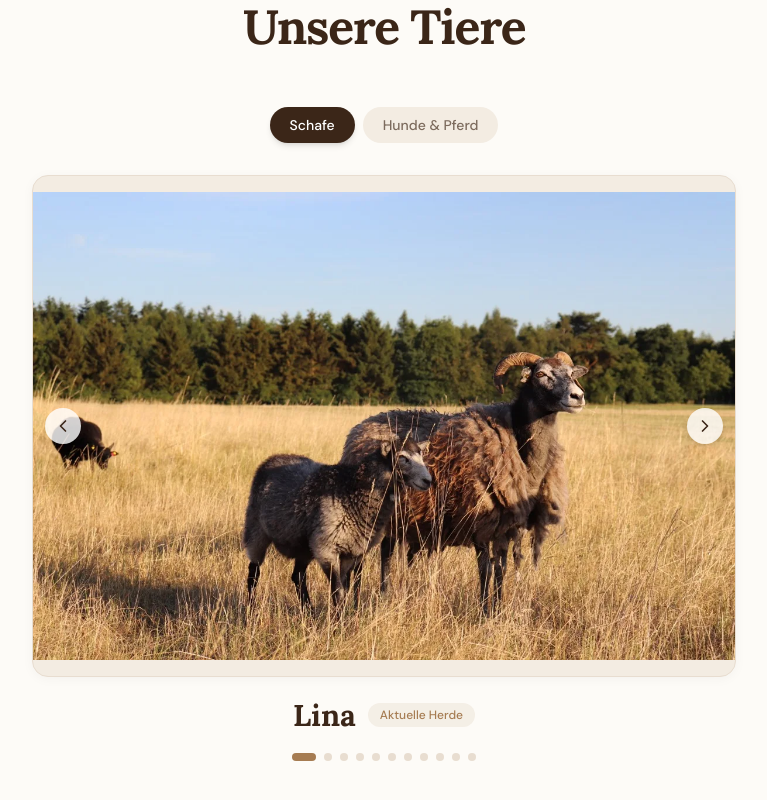
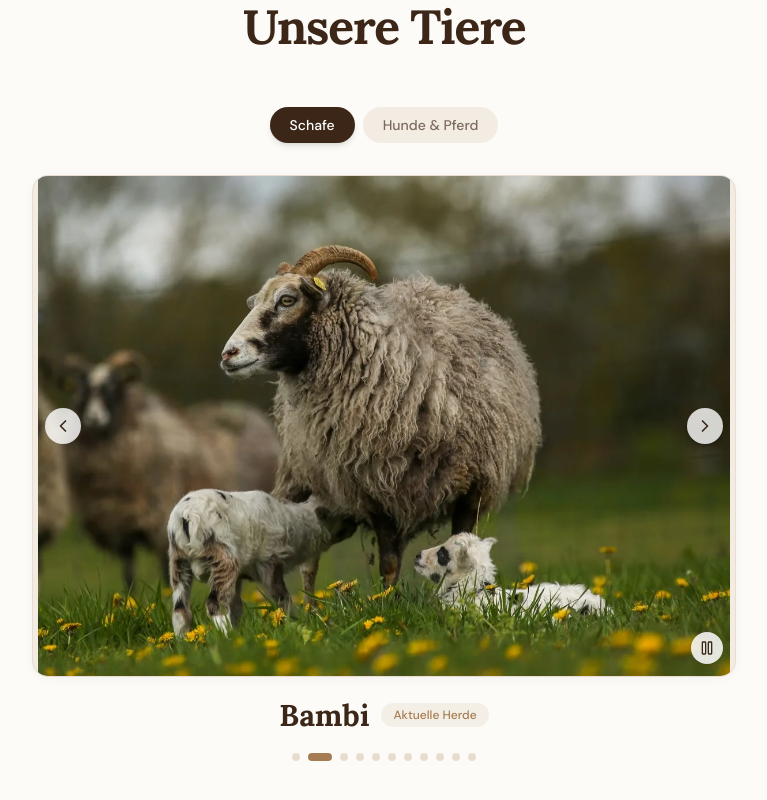
Before and after one commit to coderift7/aufm-schaeferhof, a Next.js app: page / in a window 1280 px wide. Shown: the part 5736-6536 px from the top of the page, without its empty margins (256-1023 px from the left). Built offline with nearby package versions, Linux system fonts and the light colour scheme; no server answers.

Commit message:
Add auto-advancing animal slideshow

```diff
--- a/src/components/Animals.tsx
+++ b/src/components/Animals.tsx
@@ -5,7 +5,7 @@ import { siteConfig } from "@/config/site";
 import { img } from "@/lib/utils";
 import { Reveal, motion } from "./Motion";
 import { AnimatePresence } from "framer-motion";
-import { ChevronLeft, ChevronRight } from "lucide-react";
+import { ChevronLeft, ChevronRight, Pause, Play } from "lucide-react";
 
 type Animal = { name: string; src: string; alt: string };
 type Slide = Animal & { status: "aktuell" | "ehemalig" };
@@ -26,6 +26,8 @@ export default function Animals() {
   const { animals } = siteConfig;
   const [catIndex, setCatIndex] = useState(0);
   const [[slideIndex, direction], setSlideIndex] = useState([0, 0]);
+  const [isPaused, setIsPaused] = useState(false);
+  const [isInteracting, setIsInteracting] = useState(false);
 
   const category = animals.categories[catIndex];
   const { current: currentAnimals, former: formerAnimals } = category;
@@ -55,11 +57,29 @@ export default function Animals() {
     [slides.length]
   );
 
+  const showSlide = useCallback(
+    (i: number) => {
+      setSlideIndex([i, i > slideIndex ? 1 : -1]);
+    },
+    [slideIndex]
+  );
+
   // Reset slide when switching category
   const switchCategory = useCallback((i: number) => {
     setCatIndex(i);
     setSlideIndex([0, 0]);
   }, []);
+
+  // Auto-advance within the active category only.
+  useEffect(() => {
+    if (isPaused || isInteracting || slides.length <= 1) return;
+
+    const timer = window.setTimeout(() => {
+      paginate(1);
+    }, 5000);
+
+    return () => window.clearTimeout(timer);
+  }, [isPaused, isInteracting, paginate, slideIndex, slides.length]);
 
   // Keyboard navigation
   useEffect(() => {
@@ -110,7 +130,17 @@ export default function Animals() {
             </div>
 
             {/* Image container */}
-            <div className="relative overflow-hidden rounded-2xl border border-border bg-muted shadow-[0_2px_12px_rgba(0,0,0,0.04)]">
+            <div
+              className="relative overflow-hidden rounded-2xl border border-border bg-muted shadow-[0_2px_12px_rgba(0,0,0,0.04)]"
+              onMouseEnter={() => setIsInteracting(true)}
+              onMouseLeave={() => setIsInteracting(false)}
+              onFocusCapture={() => setIsInteracting(true)}
+              onBlurCapture={(event) => {
+                if (!event.currentTarget.contains(event.relatedTarget as Node | null)) {
+                  setIsInteracting(false);
+                }
+              }}
+            >
               <AnimatePresence initial={false} custom={direction} mode="wait">
                 <motion.div
                   key={`${catIndex}-${slideIndex}`}
@@ -146,6 +176,19 @@ export default function Animals() {
               >
                 <ChevronRight className="h-5 w-5 text-primary" />
               </button>
+
+              <button
+                onClick={() => setIsPaused((paused) => !paused)}
+                className="absolute right-3 bottom-3 rounded-full bg-white/85 p-2 shadow-md transition-colors hover:bg-white"
+                aria-label={isPaused ? "Diashow starten" : "Diashow pausieren"}
+                aria-pressed={isPaused}
+              >
+                {isPaused ? (
+                  <Play className="h-4 w-4 text-primary" />
+                ) : (
+                  <Pause className="h-4 w-4 text-primary" />
+                )}
+              </button>
             </div>
 
             {/* Name + Status */}
@@ -174,7 +217,7 @@ export default function Animals() {
               {slides.map((slide, i) => (
                 <button
                   key={slide.name}
-                  onClick={() => setSlideIndex([i, i > slideIndex ? 1 : -1])}
+                  onClick={() => showSlide(i)}
                   className={`h-2 rounded-full transition-all duration-300 ${
                     i === slideIndex
                       ? "w-6 bg-warm"
```
